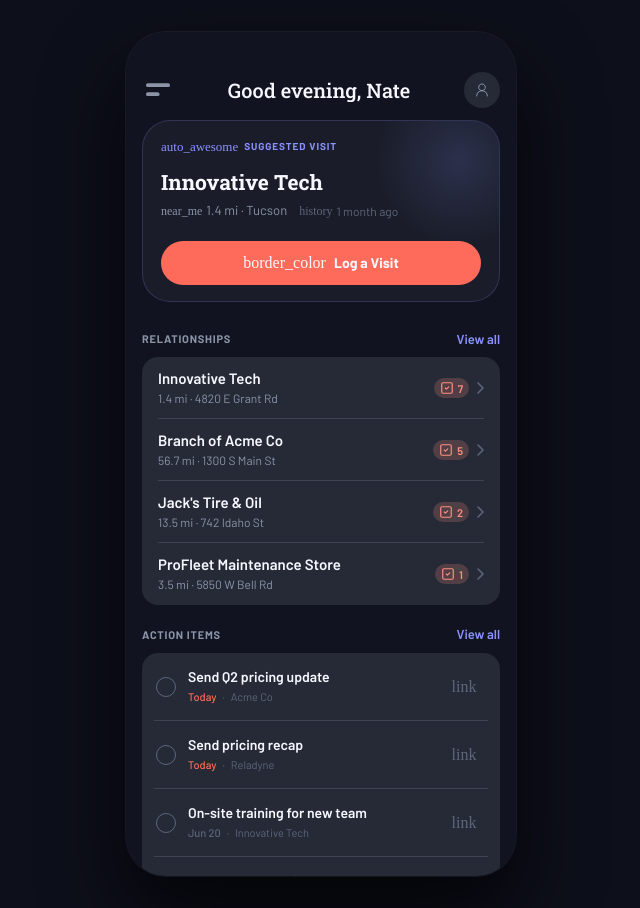
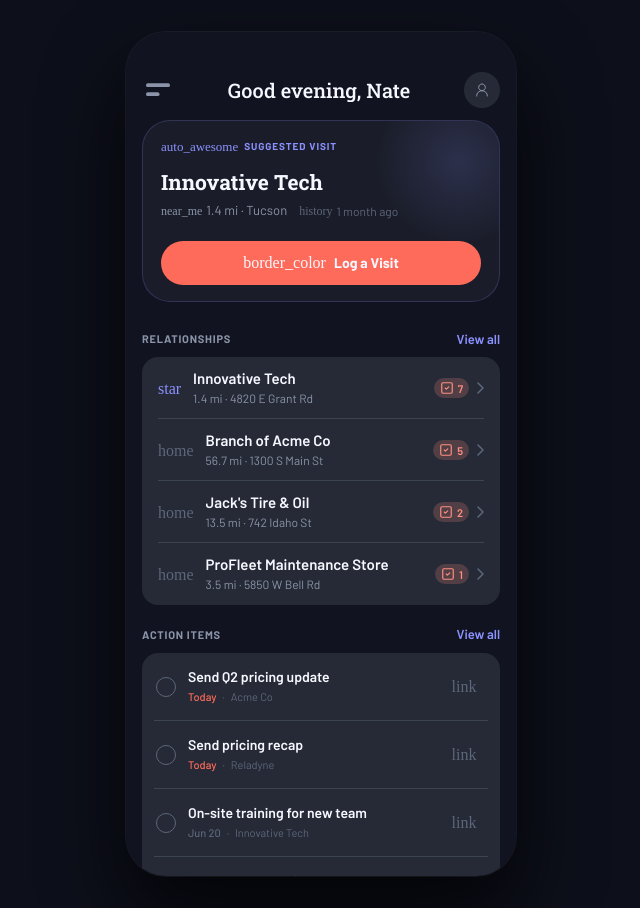
Before and after one commit to hearsayrock/halosight-prototype, a Next.js app in the folder app/: page /relationships in a window 1280 px wide. Shown: the whole page, without its empty margins (319-959 px from the left). Built offline with nearby package versions, Linux system fonts and the light colour scheme; a web font is replaced by a local one.

Commit message:
Add type icons to relationship cards on home and list views
Co-Authored-By: Claude Sonnet 4.6 <noreply@anthropic.com>

```diff
--- a/app/app/(mobile)/relationships/page.tsx
+++ b/app/app/(mobile)/relationships/page.tsx
@@ -483,6 +483,14 @@ function CompactAccountRow({ account, isLast }: { account: Account; isLast: bool
           <div className="absolute bottom-0 left-4 right-4"
             style={{ height: 1, background: "var(--color-dark-tertiary)" }} />
         )}
+        {/* Type icon */}
+        <div className="flex-shrink-0">
+          {account.halosightType === "prospect" ? (
+            <Icon name="star" fill size={16} style={{ color: "var(--color-brand-purple)" }} />
+          ) : (
+            <Icon name="home" size={16} weight={300} style={{ color: "var(--color-text-disabled)" }} />
+          )}
+        </div>
         {/* Left — name + meta */}
         <div className="flex-1 min-w-0">
           <p style={{ fontSize: 15, fontWeight: 600, color: "var(--color-text-primary)", lineHeight: 1.2 }}
--- a/app/components/accounts/AccountListItem.tsx
+++ b/app/components/accounts/AccountListItem.tsx
@@ -14,6 +14,7 @@
 import Link from "next/link";
 import type { Account, CrmAccountType } from "@/lib/types";
 import { formatLastVisited, formatDistance } from "@/lib/utils";
+import Icon from "@/components/ui/Icon";
 
 // ── Prospect badge (Halosight-created) ───────────────────────────────────────
 
@@ -127,6 +128,16 @@ export default function AccountListItem({ account, isLast = false }: Props) {
       >
         {/* Separator — inset 12px each side, hidden on last item */}
         {!isLast && <div className="absolute bottom-0 left-3 right-3" style={{ height: 1, background: "var(--color-dark-tertiary)" }} />}
+
+        {/* Type icon */}
+        <div className="flex-shrink-0 mt-[4px]">
+          {account.halosightType === "prospect" ? (
+            <Icon name="star" fill size={18} style={{ color: "var(--color-brand-purple)" }} />
+          ) : (
+            <Icon name="home" size={18} weight={300} style={{ color: "var(--color-text-disabled)" }} />
+          )}
+        </div>
+
         {/* Left — 3-line text stack */}
         <div className="flex-1 min-w-0">
           <div className="flex items-center gap-1.5">
```
